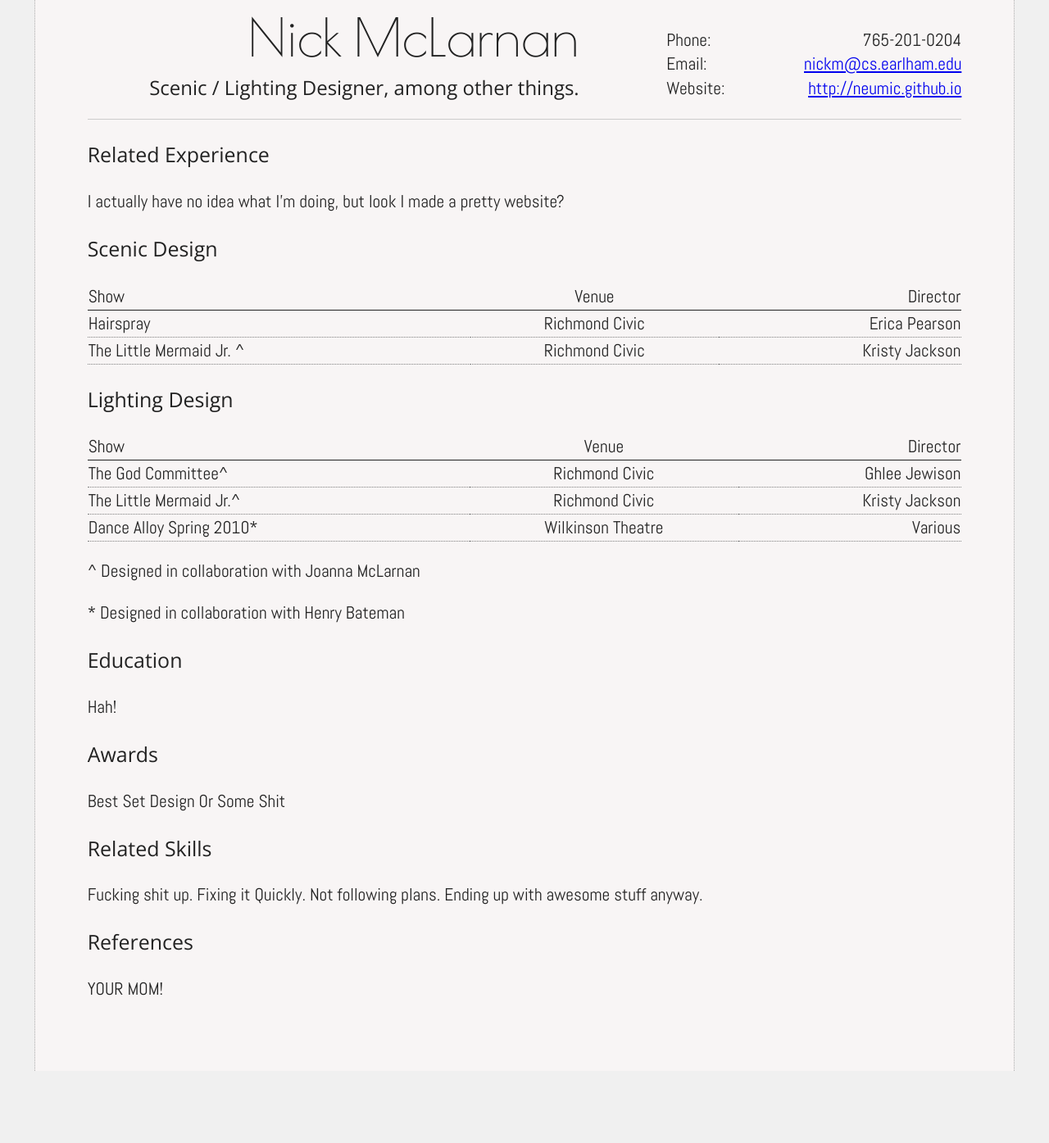
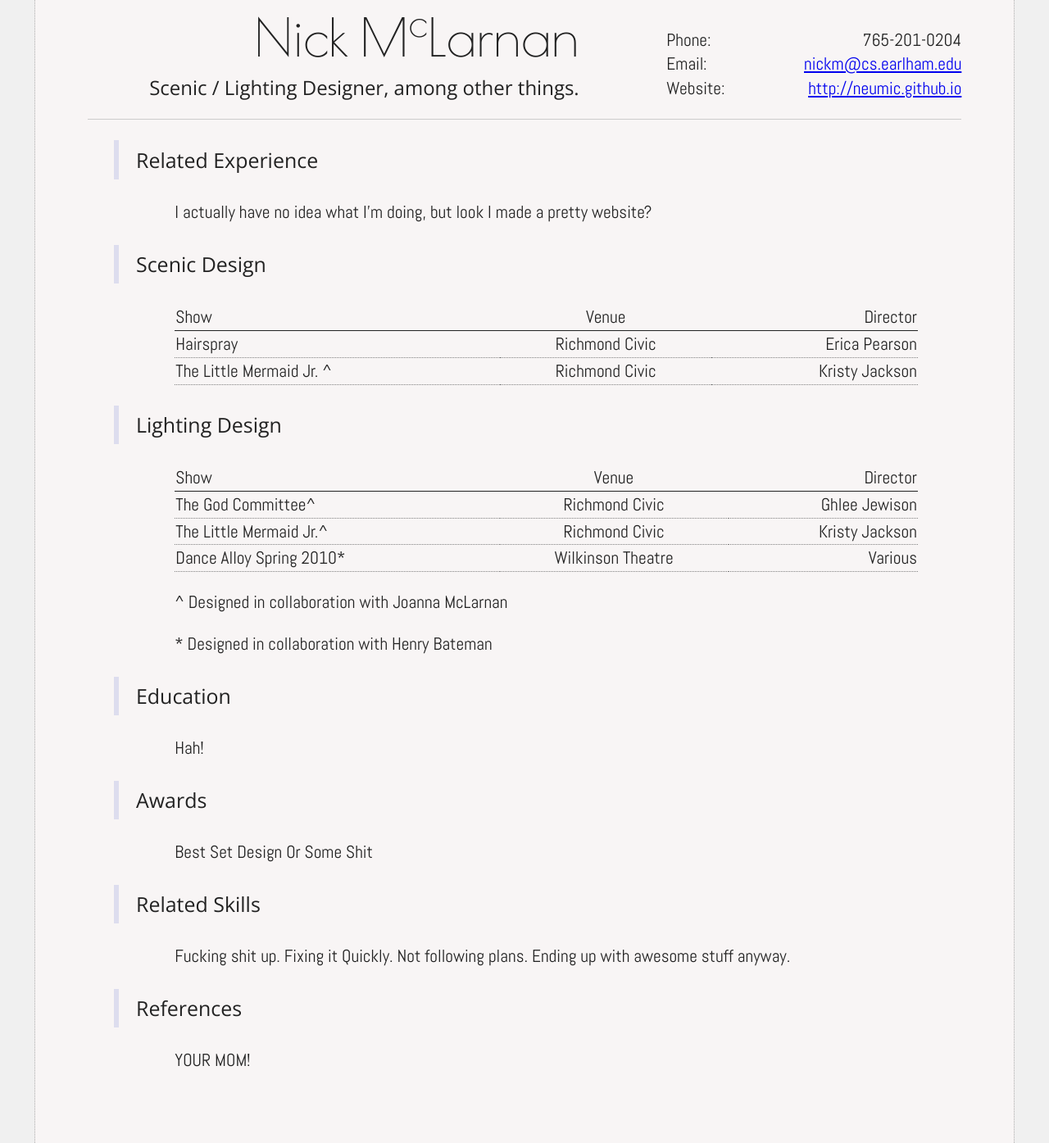
Before and after one commit to neumic/neumic.github.io_source, a Jekyll site: the page built from resume.html, in a window 1280 px wide. Shown: the whole page at 82% size. Built offline with Jekyll 4.4.1, drawn with Linux system fonts in a browser that asks for light colours; some web fonts are replaced; before the commit the page ends 1307 px from its top, so only the background shows below that.

Commit message:
messed around with padding added bling to h3 headers

```diff
--- a/css/main.css
+++ b/css/main.css
@@ -77,6 +77,17 @@ h3{
    clear: both;
    font-family: 'Open Sans', sans-serif;
    font-weight: 400;
+   margin-left: 3%;
+   border-left: 0.25em solid #DDE;
+   padding-left: 2%;
+   padding-top: 0.25em;
+   padding-bottom: 0.25em;
+}
+
+p, table{
+   margin-left: 10%;
+   margin-right: 5%;
+   width:   85%;
 }
 
 body{
@@ -93,7 +104,6 @@ header{
 }
 
 hr{
-   width: 100%;
    clear: both;
 }
 
@@ -124,7 +134,6 @@ hr{
 }
 
 .credits{
-   width: 100%;
 }
 
 .credits table{
--- a/resume.html
+++ b/resume.html
@@ -5,7 +5,7 @@ layout: default
 <div id="container">
    <div id="header-wrapper">
       <header>
-         <h1 id="name">Nick McLarnan</h1>
+         <h1 id="name">Nick M<sup>c</sup>Larnan</h1>
          <h2 id="job-desc">Scenic / Lighting Designer, among other things.</h2>
       </header>
       <dl id="contact">
```
